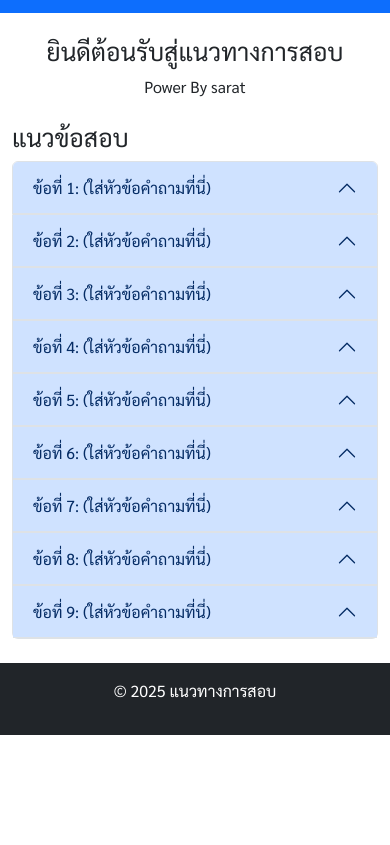
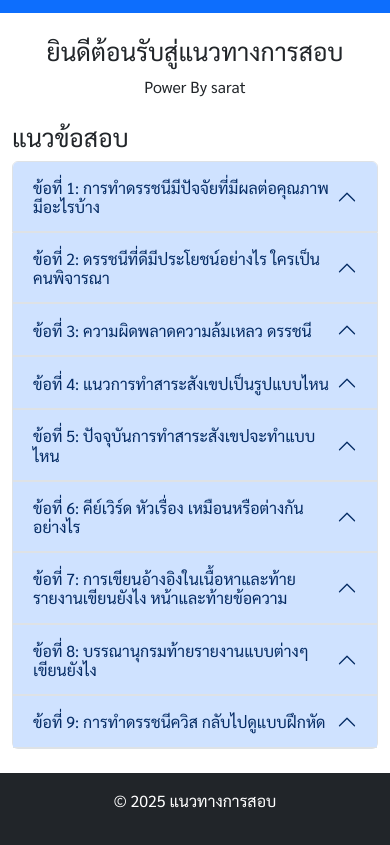
Before and after one commit to Nightstar2381/Final-power-by-sarat, a plain HTML site: page index.html in a window 390 px wide. Shown: the part 98-943 px from the top of the page. Before the commit the page ends 844 px from the top, so only its background shows below. Drawn offline with nearby package versions, Linux system fonts and the light colour scheme.

Commit message:
Add files via upload

```diff
--- a/index.html
+++ b/index.html
@@ -41,17 +41,17 @@
                 <div class="accordion-item">
                     <h2 class="accordion-header" id="heading1">
                         <button class="accordion-button" type="button" data-bs-toggle="collapse" data-bs-target="#collapse1">
-                            ข้อที่ 1: (ใส่หัวข้อคำถามที่นี่)
+                            ข้อที่ 1: การทำดรรชนีมีปัจจัยที่มีผลต่อคุณภาพมีอะไรบ้าง
                         </button>
                     </h2>
                     <div id="collapse1" class="accordion-collapse collapse" data-bs-parent="#examAccordion">
-                        <div class="accordion-body">(ใส่คำตอบที่นี่)</div>
+                        <div class="accordion-body">ปัจจัยที่มีผลต่อคุณภาพของดรรชนี ได้แก่ ความถูกต้อง, ความครอบคลุม, ความสอดคล้อง, ความเป็นปัจจุบัน, โครงสร้างที่เป็นระบบ, การเลือกใช้คำหลักที่เหมาะสม, รูปแบบการนำเสนอที่อ่านง่าย, ประสิทธิภาพในการค้นคืนข้อมูล, ความยืดหยุ่นในการปรับปรุง และ ความสามารถในการใช้งาน หากปัจจัยเหล่านี้ได้รับการพัฒนาอย่างเหมาะสม จะช่วยให้ดรรชนีมีคุณภาพสูงและใช้งานได้อย่างมีประสิทธิภาพ</div>
                     </div>
                 </div>
                 <div class="accordion-item">
                     <h2 class="accordion-header" id="heading2">
                         <button class="accordion-button" type="button" data-bs-toggle="collapse" data-bs-target="#collapse2">
-                            ข้อที่ 2: (ใส่หัวข้อคำถามที่นี่)
+                            ข้อที่ 2: ดรรชนีที่ดีมีประโยชน์อย่างไร ใครเป็นคนพิจารณา
                         </button>
                     </h2>
                     <div id="collapse2" class="accordion-collapse collapse" data-bs-parent="#examAccordion">
@@ -61,7 +61,7 @@
                 <div class="accordion-item">
                     <h2 class="accordion-header" id="heading3">
                         <button class="accordion-button" type="button" data-bs-toggle="collapse" data-bs-target="#collapse3">
-                            ข้อที่ 3: (ใส่หัวข้อคำถามที่นี่)
+                            ข้อที่ 3: ความผิดพลาดความล้มเหลว ดรรชนี
                         </button>
                     </h2>
                     <div id="collapse3" class="accordion-collapse collapse" data-bs-parent="#examAccordion">
@@ -71,7 +71,7 @@
                 <div class="accordion-item">
                     <h2 class="accordion-header" id="heading4">
                         <button class="accordion-button" type="button" data-bs-toggle="collapse" data-bs-target="#collapse4">
-                            ข้อที่ 4: (ใส่หัวข้อคำถามที่นี่)
+                            ข้อที่ 4: แนวการทำสาระสังเขปเป็นรูปแบบไหน
                         </button>
                     </h2>
                     <div id="collapse4" class="accordion-collapse collapse" data-bs-parent="#examAccordion">
@@ -81,7 +81,7 @@
                 <div class="accordion-item">
                     <h2 class="accordion-header" id="heading5">
                         <button class="accordion-button" type="button" data-bs-toggle="collapse" data-bs-target="#collapse5">
-                            ข้อที่ 5: (ใส่หัวข้อคำถามที่นี่)
+                            ข้อที่ 5: ปัจจุบันการทำสาระสังเขปจะทำแบบไหน
                         </button>
                     </h2>
                     <div id="collapse5" class="accordion-collapse collapse" data-bs-parent="#examAccordion">
@@ -89,9 +89,9 @@
                     </div>
                 </div>
                 <div class="accordion-item">
-                    <h2 class="accordion-header" id="heading5">
+                    <h2 class="accordion-header" id="heading6">
                         <button class="accordion-button" type="button" data-bs-toggle="collapse" data-bs-target="#collapse5">
-                            ข้อที่ 6: (ใส่หัวข้อคำถามที่นี่)
+                            ข้อที่ 6: คีย์เวิร์ด หัวเรื่อง เหมือนหรือต่างกันอย่างไร
                         </button>
                     </h2>
                     <div id="collapse5" class="accordion-collapse collapse" data-bs-parent="#examAccordion">
@@ -99,9 +99,9 @@
                     </div>
                 </div>
                 <div class="accordion-item">
-                    <h2 class="accordion-header" id="heading5">
+                    <h2 class="accordion-header" id="heading7">
                         <button class="accordion-button" type="button" data-bs-toggle="collapse" data-bs-target="#collapse5">
-                            ข้อที่ 7: (ใส่หัวข้อคำถามที่นี่)
+                            ข้อที่ 7: การเขียนอ้างอิงในเนื้อหาและท้ายรายงานเขียนยังไง หน้าและท้ายข้อความ
                         </button>
                     </h2>
                     <div id="collapse5" class="accordion-collapse collapse" data-bs-parent="#examAccordion">
@@ -109,9 +109,9 @@
                     </div>
                 </div>
                 <div class="accordion-item">
-                    <h2 class="accordion-header" id="heading5">
+                    <h2 class="accordion-header" id="heading8">
                         <button class="accordion-button" type="button" data-bs-toggle="collapse" data-bs-target="#collapse5">
-                            ข้อที่ 8: (ใส่หัวข้อคำถามที่นี่)
+                            ข้อที่ 8: บรรณานุกรมท้ายรายงานแบบต่างๆเขียนยังไง
                         </button>
                     </h2>
                     <div id="collapse5" class="accordion-collapse collapse" data-bs-parent="#examAccordion">
@@ -119,9 +119,9 @@
                     </div>
                 </div>
                 <div class="accordion-item">
-                    <h2 class="accordion-header" id="heading5">
-                        <button class="accordion-button" type="button" data-bs-toggle="collapse" data-bs-target="#collapse5">
-                            ข้อที่ 9: (ใส่หัวข้อคำถามที่นี่)
+                    <h2 class="accordion-header" id="heading9">
+                        <button class="accordion-button" type="button" data-bs-toggle="collapse" data-bs-target="#collapse9">
+                            ข้อที่ 9: การทำดรรชนีควิส กลับไปดูแบบฝึกหัด
                         </button>
                     </h2>
                     <div id="collapse5" class="accordion-collapse collapse" data-bs-parent="#examAccordion">
```
